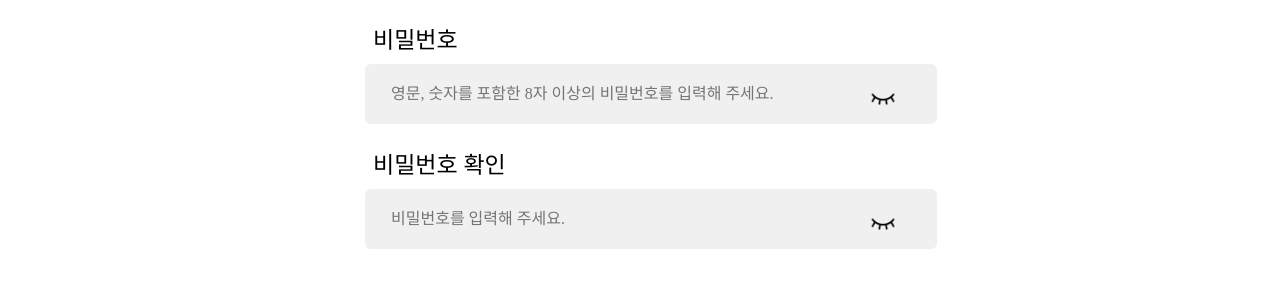
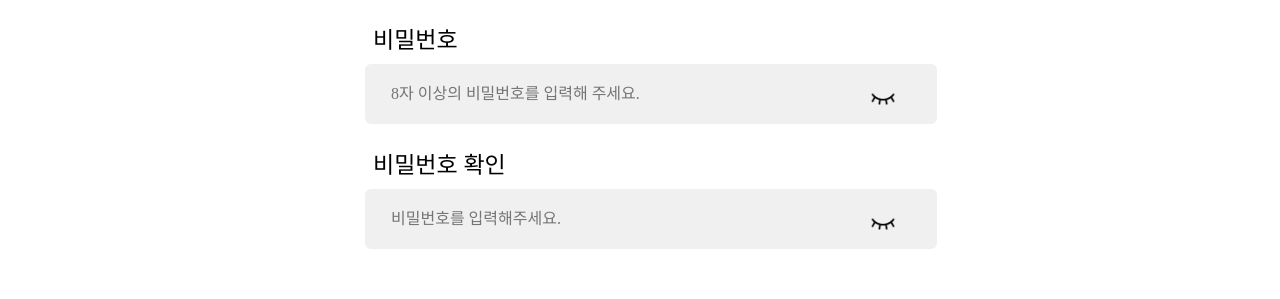
Before and after one commit to PROUST-TEAM/front-end, a React (Create React App) app: page /join-second in a window 1280 px wide. Shown: the part 476-775 px from the top of the page. Built offline with nearby package versions, Linux system fonts and the light colour scheme; no server answers; a web font is replaced by a local one.

Commit message:
login css modify (#58)

```diff
--- a/src/pages/JoinSecond.jsx
+++ b/src/pages/JoinSecond.jsx
@@ -201,20 +201,22 @@ const JoinSecond = () => {
     setPassword(enteredPassword);
 
     let isLengthValid = false;
-    let containsNumber = false;
+    //let containsNumber = false;
 
     if (enteredPassword.trim() === "") {
       setAdditionalPasswordMessage("");
     } else {
-      isLengthValid = enteredPassword.length >= 8;
-      containsNumber = /\d/.test(enteredPassword);
+      isLengthValid = enteredPassword.length > 7;
+      //containsNumber = /\d/.test(enteredPassword);
 
       if (!isLengthValid) {
         setAdditionalPasswordMessage("비밀번호는 최소 8자 이상이어야 합니다.");
-      } else if (!containsNumber) {
-        setAdditionalPasswordMessage("비밀번호에 숫자가 포함되어야 합니다.");
-      } else {
+      } //else if (!containsNumber) {
+      //   setAdditionalPasswordMessage("비밀번호에 숫자가 포함되어야 합니다.");
+      // }
+      else {
         setAdditionalPasswordMessage("");
+        setIsLengthValid(true);
       }
     }
 
@@ -290,24 +292,27 @@ const JoinSecond = () => {
     if (inputElement) {
       const placeholderText = inputElement.getAttribute("data-placeholder");
 
-      if (inputValue === "" || !isLengthValid || !containsNumber) {
+      if (!isLengthValid) {
         inputElement.placeholder = `*${placeholderText}`;
         inputElement.style.color = "black";
         inputElement.style.fontFamily = "Pretendard_Light";
-        inputElement.style.border = "3px solid #B3261E";
+        //inputElement.style.border = "3px solid #B3261E";
+        inputElement.style.outline = "none";
         inputElement.classList.add("placeholder-red");
       } else if (inputId === "confirmPassword-input") {
         if (isPasswordMatch) {
           inputElement.placeholder = `*${placeholderText}`;
           inputElement.style.color = "black";
           inputElement.style.fontFamily = "Pretendard_Light";
-          inputElement.style.border = "3px solid #22851A";
+          //inputElement.style.border = "3px solid #22851A";
+          inputElement.style.outline = "none";
           inputElement.classList.remove("placeholder-red");
         } else {
           inputElement.placeholder = `*${placeholderText}`;
           inputElement.style.color = "black";
           inputElement.style.fontFamily = "Pretendard_Light";
-          inputElement.style.border = "3px solid #B3261E";
+          //inputElement.style.border = "3px solid #B3261E";
+          inputElement.style.outline = "none";
           inputElement.classList.add("placeholder-red");
         }
       } else {
@@ -315,6 +320,7 @@ const JoinSecond = () => {
         inputElement.style.color = "initial";
         inputElement.style.fontFamily = "Pretendard_Light";
         inputElement.style.border = "none";
+        inputElement.style.outline = "none";
         inputElement.classList.remove("placeholder-red");
       }
     }
@@ -356,8 +362,8 @@ const JoinSecond = () => {
           <StyledPasswordInput
             id="password-input"
             type={isPasswordVisible ? "text" : "password"}
-            placeholder="영문, 숫자를 포함한 8자 이상의 비밀번호를 입력해 주세요."
-            data-placeholder="영문, 숫자를 포함한 8자 이상의 비밀번호를 입력해 주세요."
+            placeholder="8자 이상의 비밀번호를 입력해 주세요."
+            data-placeholder="8자 이상의 비밀번호를 입력해 주세요."
             value={password}
             onChange={handlePasswordChange}
           />
@@ -377,8 +383,8 @@ const JoinSecond = () => {
           <StyledPasswordInput
             id="confirmPassword-input"
             type={isConfirmPasswordVisible ? "text" : "password"}
-            placeholder="비밀번호를 입력해 주세요."
-            data-placeholder="비밀번호를 입력해 주세요."
+            placeholder="비밀번호를 입력해주세요."
+            data-placeholder="비밀번호를 입력해주세요."
             value={confirmPassword}
             onChange={handleConfirmPasswordChange}
           />
```
